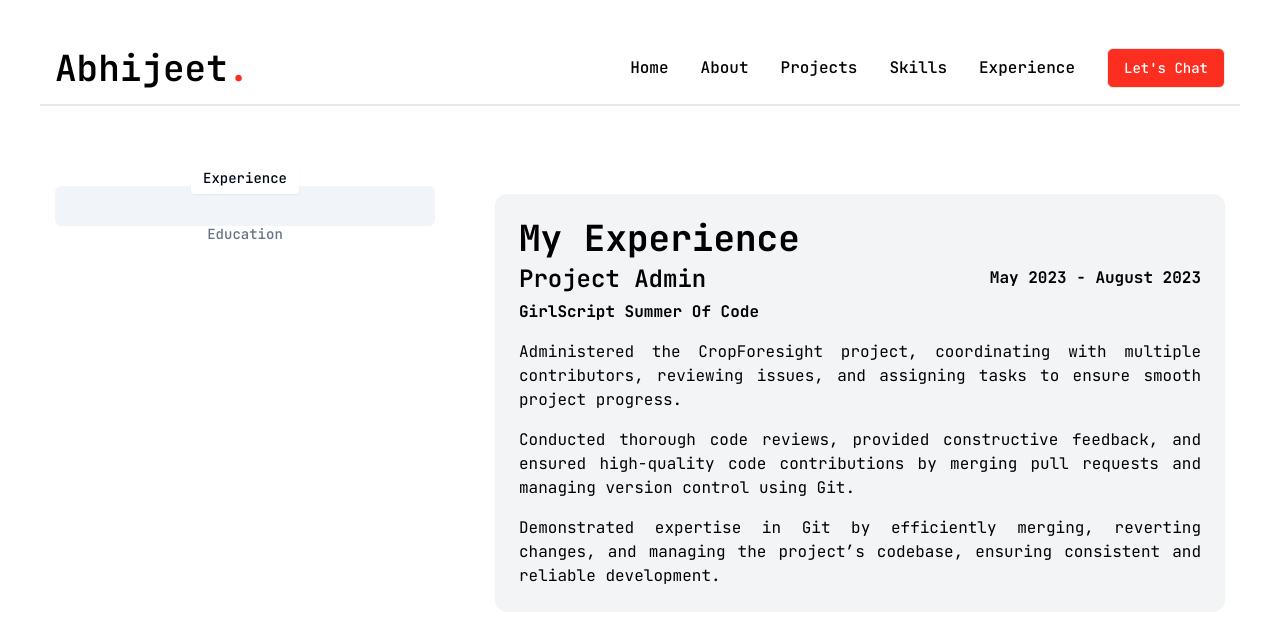
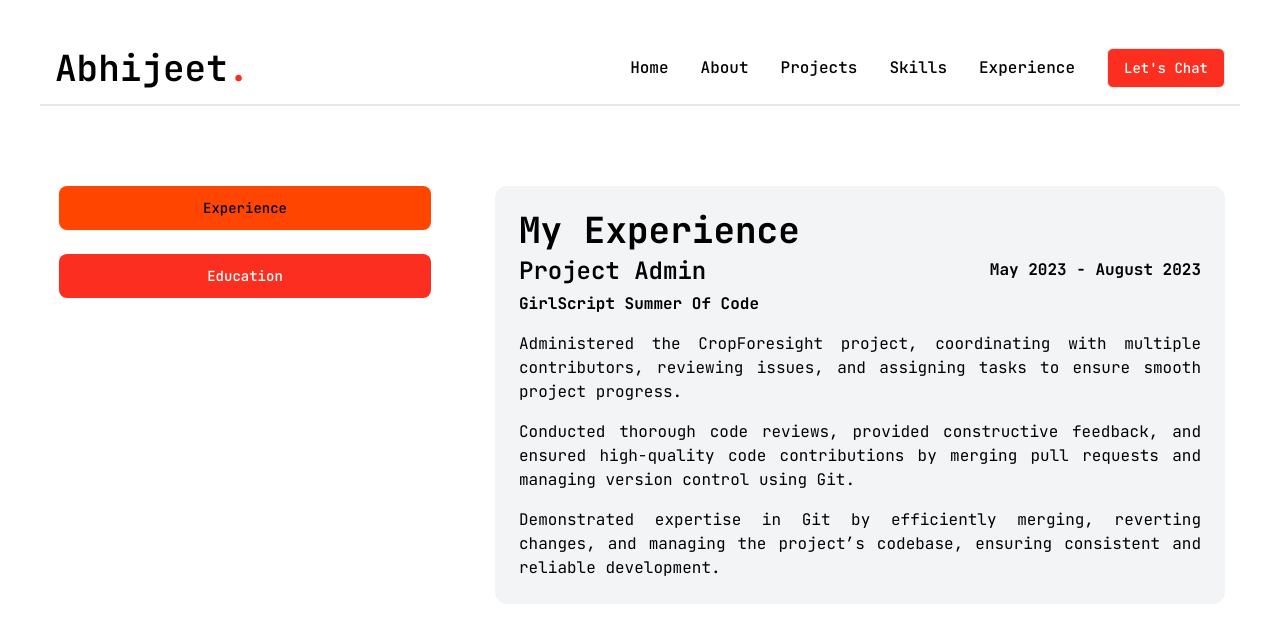
Before and after one commit to abhijeet141/Portfolio-Website, a React (Vite) app: page /experience in a window 1280 px wide. Shown: the top 620 px of the page. Built offline with nearby package versions, Linux system fonts and the light colour scheme.

Commit message:
changes done

```diff
--- a/package.json
+++ b/package.json
@@ -16,7 +16,9 @@
     "@radix-ui/react-slot": "^1.1.0",
     "@radix-ui/react-tabs": "^1.1.0",
     "@radix-ui/react-tooltip": "^1.1.2",
+    "ai-readme-builder": "^0.1.3",
     "autoprefixer": "^10.4.20",
+    "axios": "^1.7.7",
     "class-variance-authority": "^0.7.0",
     "clsx": "^2.1.1",
     "framer-motion": "^11.5.4",
@@ -26,6 +28,7 @@
     "react-dom": "^18.3.1",
     "react-icons": "^5.3.0",
     "react-router-dom": "^6.26.2",
+    "sweetalert": "^2.1.2",
     "swiper": "^11.1.14",
     "tailwind-merge": "^2.5.2",
     "tailwindcss-animate": "^1.0.7"
--- a/src/components/ui/tabs.tsx
+++ b/src/components/ui/tabs.tsx
@@ -12,7 +12,7 @@ const TabsList = React.forwardRef<
   <TabsPrimitive.List
     ref={ref}
     className={cn(
-      "inline-flex h-10 items-center justify-center rounded-md bg-slate-100 p-1 text-slate-500 dark:bg-slate-800 dark:text-slate-400",
+      "inline-flex h-28 items-center justify-center rounded-md p-1 ",
       className
     )}
     {...props}
@@ -27,7 +27,7 @@ const TabsTrigger = React.forwardRef<
   <TabsPrimitive.Trigger
     ref={ref}
     className={cn(
-      "inline-flex items-center justify-center whitespace-nowrap rounded-sm px-3 py-1.5 text-sm font-medium ring-offset-white transition-all focus-visible:outline-none focus-visible:ring-2 focus-visible:ring-slate-950 focus-visible:ring-offset-2 disabled:pointer-events-none disabled:opacity-50 data-[state=active]:bg-white data-[state=active]:text-slate-950 data-[state=active]:shadow-sm dark:ring-offset-slate-950 dark:focus-visible:ring-slate-300 dark:data-[state=active]:bg-slate-950 dark:data-[state=active]:text-slate-50",
+      "inline-flex items-center bg-custom-orange text-white w-full justify-center whitespace-nowrap rounded-lg p-3 text-sm font-medium ring-offset-white transition-all focus-visible:outline-none focus-visible:ring-2 focus-visible:ring-slate-950 focus-visible:ring-offset-2 disabled:pointer-events-none disabled:opacity-50 data-[state=active]:bg-red-orange data-[state=active]:text-slate-950 data-[state=active]:shadow-sm",
       className
     )}
     {...props}
@@ -42,7 +42,7 @@ const TabsContent = React.forwardRef<
   <TabsPrimitive.Content
     ref={ref}
     className={cn(
-      "mt-2 ring-offset-white focus-visible:outline-none focus-visible:ring-2 focus-visible:ring-slate-950 focus-visible:ring-offset-2 dark:ring-offset-slate-950 dark:focus-visible:ring-slate-300",
+      "min-h-[480px] ring-offset-white focus-visible:outline-none focus-visible:ring-2 focus-visible:ring-slate-950 focus-visible:ring-offset-2 dark:ring-offset-slate-950 dark:focus-visible:ring-slate-300",
       className
     )}
     {...props}
```
Also changed, not shown: 2 other files (tests, documents, lock files or other folders).
